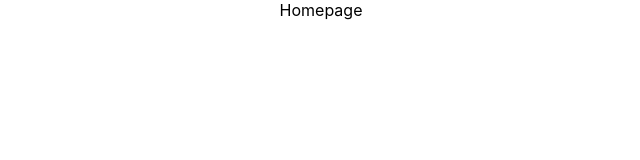
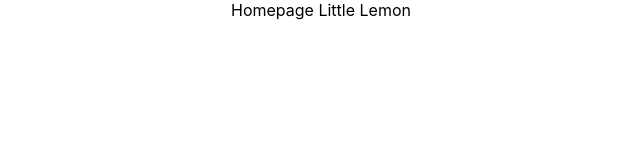
Before and after one commit to denthegreek/meta_capstone_project, a React (Create React App) app: page / in a window 1280 px wide. Shown: the top 160 px of the page, without its empty margins (319-959 px from the left). Built offline with nearby package versions, Linux system fonts and the light colour scheme.

Commit message:
Project Setup

```diff
--- a/src/App.js
+++ b/src/App.js
@@ -3,7 +3,7 @@ import './App.css';
 function App() {
   return (
     <div className="App">
-      Homepage
+      Homepage Little Lemon
     </div>
   );
 }
```
